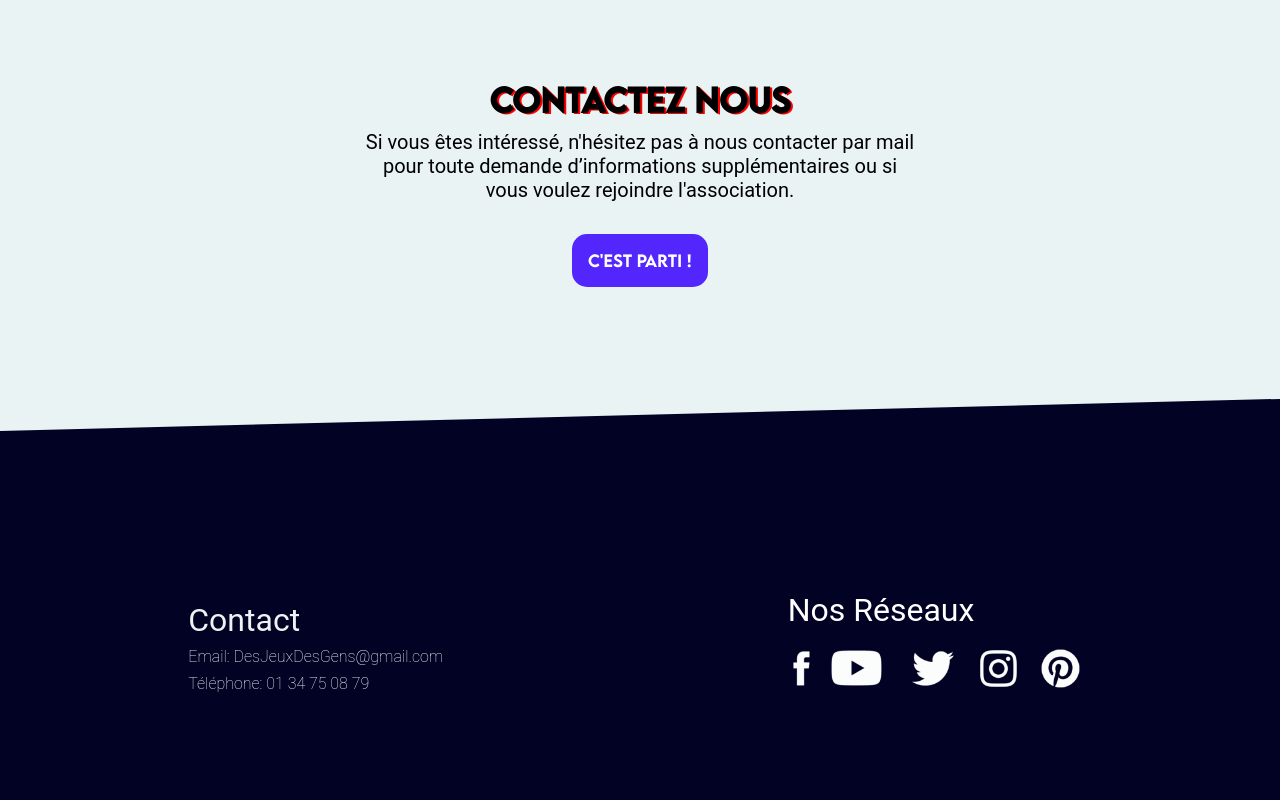
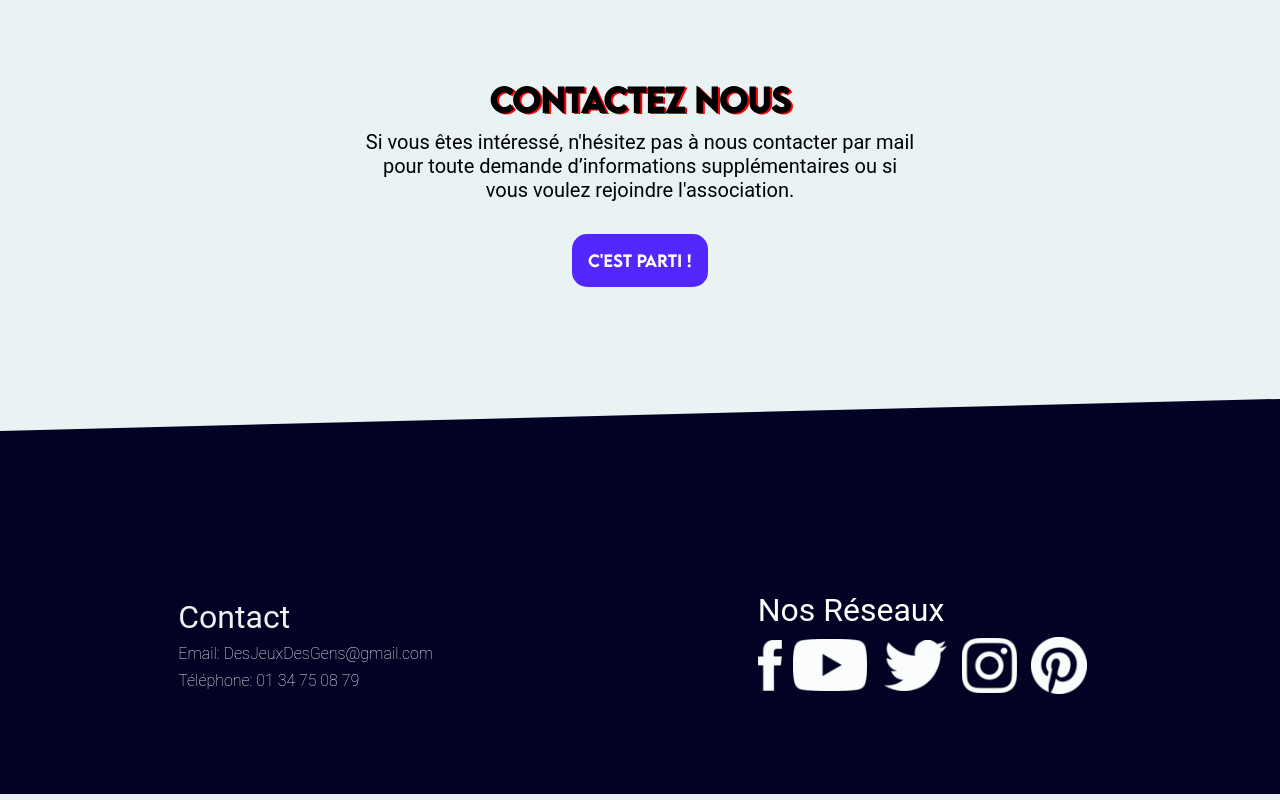
Before and after one commit to Kouadriak/Des-Jeux-et-Des-Gens, a plain HTML site: page index.html in a window 1280 px wide. Shown: the part 3095-3895 px from the top of the page. Drawn offline with Linux system fonts and the light colour scheme; a web font is replaced by a local one.

Commit message:
Ajustements icônes ".socials" pour Chrome et Brave

```diff
--- a/style.css
+++ b/style.css
@@ -398,23 +398,26 @@ footer li
 /*FICHE RESEAUX SOCIAUX*/
 .socials ul
 {
-
   display: flex;
   flex-direction: row;
   justify-content: space-around;
   align-items: center;
+}
 
+.socials ul li
+{
+  margin-right: 0.5rem;
 }
 
 .socials img
 {
-  scale: 0.6;
+  /*scale: 0.6;*/
+  width: 90%;
   transition: all .2s ease-in-out;
 }
 
 .socials img:hover
 {
-  /*margin-right: 1rem;*/
   transform: scale(1.2);
 }
 
```
